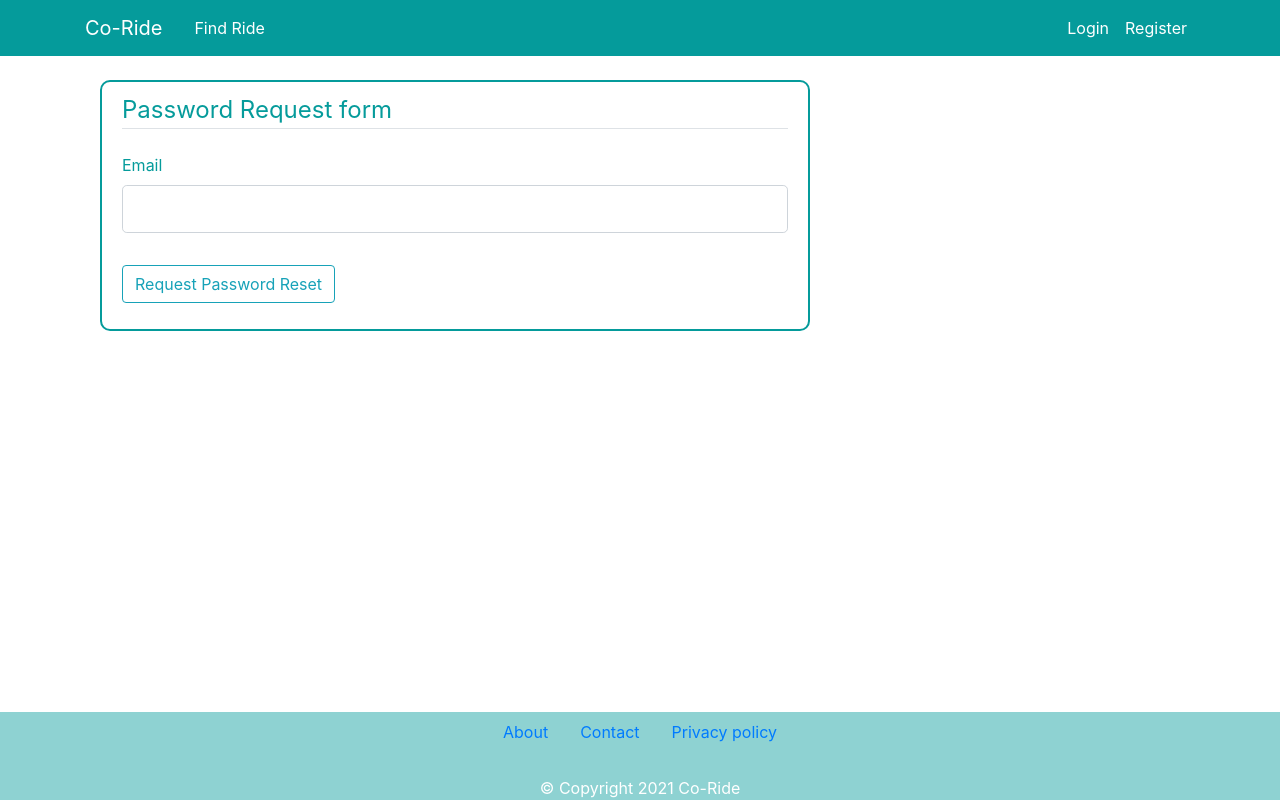
After one commit to sidd6p/CO-Ride, a Flask app: page /reset-password-request in a window 1280 px wide. The commit adds this page. Run offline with Flask 2, Linux system fonts and the light colour scheme; some libraries are stand-ins or nearby versions.

Commit message:
Added Forget password functionality
Not working

Author: Siddhartha Purwar
Date: 27-Nov-2021
files:
    modified:   flaskFile/__init__.py
    modified:   flaskFile/forms.py
    modified:   flaskFile/models.py
    modified:   flaskFile/routes.py
    modified:   flaskFile/templates/layout.html
    modified:   flaskFile/templates/login.html
    new file:   flaskFile/templates/reset-password-request.html
    new file:   flaskFile/templates/reset-password.html

```diff
--- a/flaskFile/forms.py
+++ b/flaskFile/forms.py
@@ -71,3 +71,18 @@ class MyFeedback(FlaskForm):
     content = TextAreaField('Feedback', validators=[Length(min=10, max=500)])
     date = DateField('Feed back date', format='%m/%d/%Y', validators=[DataRequired()])
     submit = SubmitField('Send Feedback')
+
+
+class PasswordResetRequest(FlaskForm):
+    email = StringField('Email', validators=[DataRequired(), Email()])
+    submit = SubmitField('Request Password Reset')
+
+    def validate_email(self, email):
+        user = User.query.filter_by(email=email.data).first()
+        if not user:
+            raise ValidationError('No User with this Email account')
+
+class PasswordResetForm(FlaskForm):
+    password = PasswordField('New Password', validators=[DataRequired()])
+    confirmPassword = PasswordField('Confirm New Password', validators=[DataRequired(), EqualTo('password')])
+    submit = StringField('Reset Password now')
--- a/flaskFile/routes.py
+++ b/flaskFile/routes.py
@@ -3,10 +3,14 @@ import flask
 import os
 import secrets
 from PIL import Image
-from flaskFile.forms import RegistrationForm, LoginForm, Ride, UpdateAccountForm, MyFeedback
+from flaskFile.forms import (RegistrationForm, LoginForm,
+                            Ride, UpdateAccountForm, MyFeedback,
+                            PasswordResetRequest, PasswordResetForm)
 from flaskFile.models import User,UserRide, UserReviews
-from flaskFile import app, db, bcrypt
+from flaskFile import app, bcrypt, db, mail
 from flask_login import login_user, current_user, logout_user, login_required
+from flask_mail import Message
+
 
 @app.route("/", methods=['GET', 'POST'])
 @app.route("/home", methods=['GET', 'POST'])
@@ -157,6 +161,40 @@ def account():
     imageFile = url_for('static', filename='profile_pics/' + current_user.image_file)
     return render_template('account.html', title=current_user.username, imageFile=imageFile, form=form)
 
+def sendEmail(user):
+    token = user.getResetToken()
+    msg = Message('Password Reset', sender='this.corride@gmail.com', recipients=[user.email])
+    msg.body = "To reset Your password, visit the following link {}".format(url_for('resetPassword', token=token, _external=True))
+    mail.send(msg)
+
+@app.route('/reset-password-request', methods=['POST', 'GET'])
+def resetPasswordRequest():
+    # if current_user.is_authenticated:
+    #     flash('You must log out first', 'warning')
+    #     return redirect(url_for('home'))
+    form = PasswordResetRequest()
+    if form.validate_on_submit():
+        user = User.query.filter(User.email == form.email.data).first()
+        sendEmail(user)
+        flash("An Email has been sent to your regestired Email to reset your password", 'info')
+        return redirect(url_for('login'))
+    return render_template('reset-password-request.html', title = 'Reset Password Request', form=form)
+
+@app.route('/reset-password/<token>', methods=['POST', 'GET'])
+def resetPassword(token):
+    user = User.verifyToken(token)
+    if not user:
+        flash('Invalid or Expired Link', 'danger')
+        return redirect(url_for('resetPasswordRequest'))
+    form = PasswordResetForm()
+    if form.validate_on_submit():
+        hashed_password = bcrypt.generate_password_hash(form.password.data)
+        user.password = hashed_password
+        db.session.commit()
+        flash('Password reset Successfully', 'info')
+        return redirect(url_for('login'))
+    return render_template('reset-password.html', title = 'Reset Password', form=form)
+
 
 
 @app.route('/my-feedback',  methods=['GET', 'POST'])
--- a/flaskFile/templates/layout.html
+++ b/flaskFile/templates/layout.html
@@ -13,7 +13,7 @@
       {% if title %}
           <title>Co-Ride- {{ title }}</title>
       {% else %}
-          <title>Flask Blog</title>
+          <title>Co-Ride</title>
       {% endif %}
   </head>
   <body>
--- a/flaskFile/templates/login.html
+++ b/flaskFile/templates/login.html
@@ -41,10 +41,10 @@
                     </fieldset>
                     <div class="form-group">
                         {{ form.submit(class="btn btn-outline-info") }}
+                        <small class="text-muted ml-2">
+                            <a href="">Forgot Password?</a>
+                        </small>
                     </div>
-                    <small class="text-muted ml-2">
-                        <a href="#">Forgot Password?</a>
-                    </small>
                 </form>
             </div>
             <div class="border-top pt-3">
--- /dev/null
+++ b/flaskFile/templates/reset-password-request.html
@@ -0,0 +1,33 @@
+{% extends "layout.html" %}
+{% block content %}
+    <div class="container">
+        <div class="row">
+            <div class="col-sm col-md-8">
+                <div class="content-section">
+                    <form method="POST" action="">
+                        {{ form.hidden_tag() }}
+                        <fieldset class="form-group">
+                            <legend class="border-bottom mb-4">Password Request form</legend>
+                            <div class="form-group">
+                                {{ form.email.label(class="form-control-label") }}
+                                {% if form.email.errors %}
+                                    {{ form.email(class="form-control form-control-lg is-invalid") }}
+                                    <div class="invalid-feedback">
+                                        {% for error in form.email.errors %}
+                                            <span>{{ error }}</span>
+                                        {% endfor %}
+                                    </div>
+                                {% else %}
+                                    {{ form.email(class="form-control form-control-lg") }}
+                                {% endif %}
+                            </div>
+                        </fieldset>
+                        <div class="form-group">
+                            {{ form.submit(class="btn btn-outline-info") }}
+                        </div>
+                    </form>
+                </div>
+            </div>
+        </div>
+    </div>
+{% endblock content %}
```
Also changed, not shown: flaskFile/__init__.py (+11 -5 lines), flaskFile/models.py (+15 -2 lines), flaskFile/templates/reset-password.html (added, +46 -0 lines).
